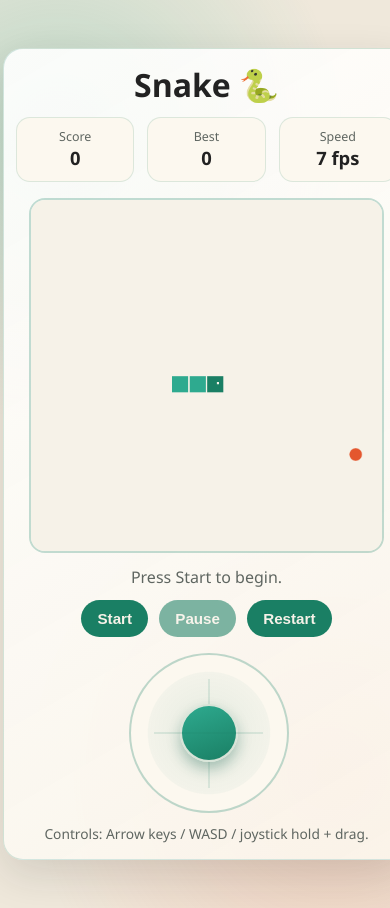
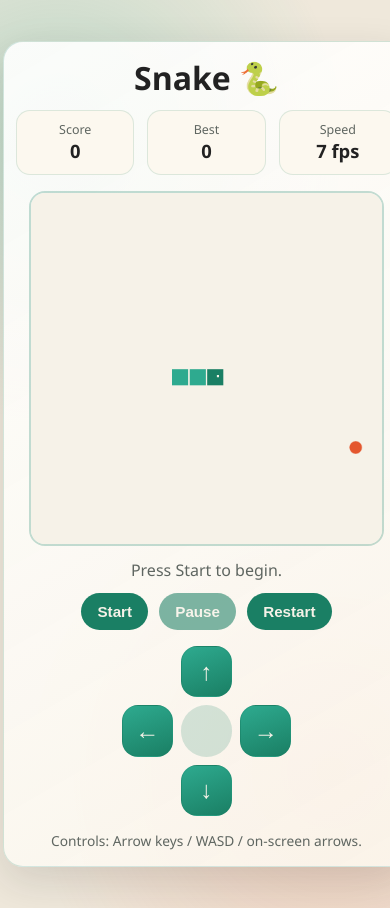
Before and after one commit to chrisguitarguy/snake-game, a React (Vite) app: page / in a window 390 px wide. Built offline with nearby package versions, Linux system fonts and the light colour scheme.

Commit message:
feat: replace joystick with mobile d-pad controls
Swap the hold-drag joystick for four directional arrow buttons to improve touch responsiveness and consistency on mobile devices.

```diff
--- a/src/App.css
+++ b/src/App.css
@@ -102,58 +102,61 @@ h1 {
   flex-wrap: wrap;
 }
 
-.joystick-wrap {
+.dpad {
   margin: 1rem auto 0;
-  width: 140px;
-  height: 140px;
+  width: 180px;
+  height: 180px;
+  display: grid;
+  grid-template-columns: repeat(3, 1fr);
+  grid-template-rows: repeat(3, 1fr);
+  gap: 0.5rem;
+  touch-action: manipulation;
 }
 
-.joystick {
+.dpad-btn {
+  border-radius: 16px;
+  border: 1px solid rgba(26, 127, 100, 0.26);
+  background: linear-gradient(160deg, #2eaa8f, #1a7f64);
+  color: #f6f2e8;
+  font-size: 1.5rem;
+  font-weight: 700;
+  padding: 0;
   width: 100%;
   height: 100%;
-  border-radius: 50%;
-  border: 2px solid rgba(26, 127, 100, 0.28);
-  background:
-    radial-gradient(circle at 50% 50%, rgba(26, 127, 100, 0.1), rgba(26, 127, 100, 0.04) 55%, transparent 56%),
-    var(--card);
-  display: grid;
-  place-items: center;
-  touch-action: none;
+  touch-action: manipulation;
   user-select: none;
-  position: relative;
-  transition: box-shadow 140ms ease;
 }
 
-.joystick.active {
-  box-shadow: inset 0 0 0 2px rgba(26, 127, 100, 0.16);
+.dpad-btn:active {
+  transform: translateY(1px) scale(0.97);
+  background: linear-gradient(160deg, #208b72, #15634f);
 }
 
-.joystick::before,
-.joystick::after {
-  content: '';
-  position: absolute;
-  background: rgba(26, 127, 100, 0.12);
+.dpad-up {
+  grid-column: 2;
+  grid-row: 1;
 }
 
-.joystick::before {
-  width: 2px;
-  height: 70%;
+.dpad-left {
+  grid-column: 1;
+  grid-row: 2;
 }
 
-.joystick::after {
-  width: 70%;
-  height: 2px;
+.dpad-right {
+  grid-column: 3;
+  grid-row: 2;
 }
 
-.joystick-knob {
-  width: 54px;
-  height: 54px;
+.dpad-down {
+  grid-column: 2;
+  grid-row: 3;
+}
+
+.dpad-center {
+  grid-column: 2;
+  grid-row: 2;
   border-radius: 50%;
-  background: linear-gradient(160deg, #2eaa8f, #1a7f64);
-  border: 2px solid rgba(246, 242, 232, 0.86);
-  box-shadow: 0 7px 14px rgba(15, 94, 74, 0.32);
-  pointer-events: none;
-  transition: transform 80ms linear;
+  background: rgba(26, 127, 100, 0.18);
 }
 
 button {
@@ -204,8 +207,8 @@ button:disabled {
     font-size: 1.15rem;
   }
 
-  .joystick-wrap {
-    width: 156px;
-    height: 156px;
+  .dpad {
+    width: 170px;
+    height: 170px;
   }
 }
--- /dev/null
+++ b/src/components/DirectionPad.tsx
@@ -0,0 +1,62 @@
+import type { Direction } from '../game/types'
+
+type DirectionPadProps = {
+  onDirectionChange: (direction: Direction) => void
+}
+
+type DirectionButtonProps = {
+  direction: Direction
+  label: string
+  className: string
+  onDirectionChange: (direction: Direction) => void
+}
+
+function DirectionButton({ direction, label, className, onDirectionChange }: DirectionButtonProps) {
+  const trigger = () => {
+    onDirectionChange(direction)
+  }
+
+  return (
+    <button
+      type="button"
+      className={className}
+      aria-label={`Move ${direction}`}
+      onPointerDown={trigger}
+      onClick={trigger}
+    >
+      {label}
+    </button>
+  )
+}
+
+export function DirectionPad({ onDirectionChange }: DirectionPadProps) {
+  return (
+    <div className="dpad" aria-label="Direction controls">
+      <DirectionButton
+        direction="up"
+        label="↑"
+        className="dpad-btn dpad-up"
+        onDirectionChange={onDirectionChange}
+      />
+      <DirectionButton
+        direction="left"
+        label="←"
+        className="dpad-btn dpad-left"
+        onDirectionChange={onDirectionChange}
+      />
+      <span className="dpad-center" aria-hidden="true" />
+      <DirectionButton
+        direction="right"
+        label="→"
+        className="dpad-btn dpad-right"
+        onDirectionChange={onDirectionChange}
+      />
+      <DirectionButton
+        direction="down"
+        label="↓"
+        className="dpad-btn dpad-down"
+        onDirectionChange={onDirectionChange}
+      />
+    </div>
+  )
+}
--- a/src/components/Joystick.tsx
+++ /dev/null
@@ -1,124 +0,0 @@
-import { useRef, useState } from 'react'
-import type { Direction } from '../game/types'
-
-type JoystickProps = {
-  onDirectionChange: (direction: Direction) => void
-}
-
-type Point = {
-  x: number
-  y: number
-}
-
-const MAX_RADIUS = 34
-const DEAD_ZONE = 10
-const SNAP_RADIUS = 28
-
-export function Joystick({ onDirectionChange }: JoystickProps) {
-  const [active, setActive] = useState(false)
-  const [knobOffset, setKnobOffset] = useState<Point>({ x: 0, y: 0 })
-  const pointerIdRef = useRef<number | null>(null)
-  const containerRef = useRef<HTMLDivElement | null>(null)
-  const lastDirectionRef = useRef<Direction | null>(null)
-
-  const getDirection = (x: number, y: number): Direction => {
-    if (Math.abs(x) > Math.abs(y)) {
-      return x > 0 ? 'right' : 'left'
-    }
-    return y > 0 ? 'down' : 'up'
-  }
-
-  const updateFromPointer = (clientX: number, clientY: number) => {
-    const container = containerRef.current
-    if (!container) {
-      return
-    }
-
-    const rect = container.getBoundingClientRect()
-    const centerX = rect.left + rect.width / 2
-    const centerY = rect.top + rect.height / 2
-    const dx = clientX - centerX
-    const dy = clientY - centerY
-    const distance = Math.hypot(dx, dy)
-
-    if (distance < DEAD_ZONE) {
-      setKnobOffset({ x: 0, y: 0 })
-      return
-    }
-
-    const direction = getDirection(dx, dy)
-
-    const snapDistance = Math.min(MAX_RADIUS, SNAP_RADIUS)
-    const snappedOffset: Point =
-      direction === 'left'
-        ? { x: -snapDistance, y: 0 }
-        : direction === 'right'
-          ? { x: snapDistance, y: 0 }
-          : direction === 'up'
-            ? { x: 0, y: -snapDistance }
-            : { x: 0, y: snapDistance }
-
-    setKnobOffset(snappedOffset)
-
-    if (direction !== lastDirectionRef.current) {
-      lastDirectionRef.current = direction
-      onDirectionChange(direction)
-    }
-  }
-
-  const handlePointerDown = (event: React.PointerEvent<HTMLDivElement>) => {
-    pointerIdRef.current = event.pointerId
-    setActive(true)
-    event.currentTarget.setPointerCapture(event.pointerId)
-    updateFromPointer(event.clientX, event.clientY)
-  }
-
-  const handlePointerMove = (event: React.PointerEvent<HTMLDivElement>) => {
-    if (!active || pointerIdRef.current !== event.pointerId) {
-      return
-    }
-
-    updateFromPointer(event.clientX, event.clientY)
-  }
-
-  const resetJoystick = () => {
-    setActive(false)
-    setKnobOffset({ x: 0, y: 0 })
-    pointerIdRef.current = null
-    lastDirectionRef.current = null
-  }
-
-  const handlePointerUp = (event: React.PointerEvent<HTMLDivElement>) => {
-    if (pointerIdRef.current !== event.pointerId) {
-      return
-    }
-    resetJoystick()
-  }
-
-  const handlePointerCancel = (event: React.PointerEvent<HTMLDivElement>) => {
-    if (pointerIdRef.current !== event.pointerId) {
-      return
-    }
-    resetJoystick()
-  }
-
-  return (
-    <div className="joystick-wrap" aria-label="Joystick controller">
-      <div
-        className={`joystick ${active ? 'active' : ''}`}
-        ref={containerRef}
-        onPointerDown={handlePointerDown}
-        onPointerMove={handlePointerMove}
-        onPointerUp={handlePointerUp}
-        onPointerCancel={handlePointerCancel}
-      >
-        <span
-          className="joystick-knob"
-          style={{
-            transform: `translate(${knobOffset.x}px, ${knobOffset.y}px)`,
-          }}
-        />
-      </div>
-    </div>
-  )
-}
--- a/src/components/SnakeGame.tsx
+++ b/src/components/SnakeGame.tsx
@@ -13,7 +13,7 @@ import {
   withStatus,
 } from '../game/logic'
 import type { Direction, GameSnapshot } from '../game/types'
-import { Joystick } from './Joystick'
+import { DirectionPad } from './DirectionPad'
 
 const CELL_SIZE = 24
 const BOARD_PIXELS = DEFAULT_GRID_SIZE * CELL_SIZE
@@ -246,9 +246,9 @@ export function SnakeGame() {
         </button>
       </div>
 
-      <Joystick onDirectionChange={handleDirection} />
+      <DirectionPad onDirectionChange={handleDirection} />
 
-      <p className="tips">Controls: Arrow keys / WASD / joystick hold + drag.</p>
+      <p className="tips">Controls: Arrow keys / WASD / on-screen arrows.</p>
     </main>
   )
 }
```
